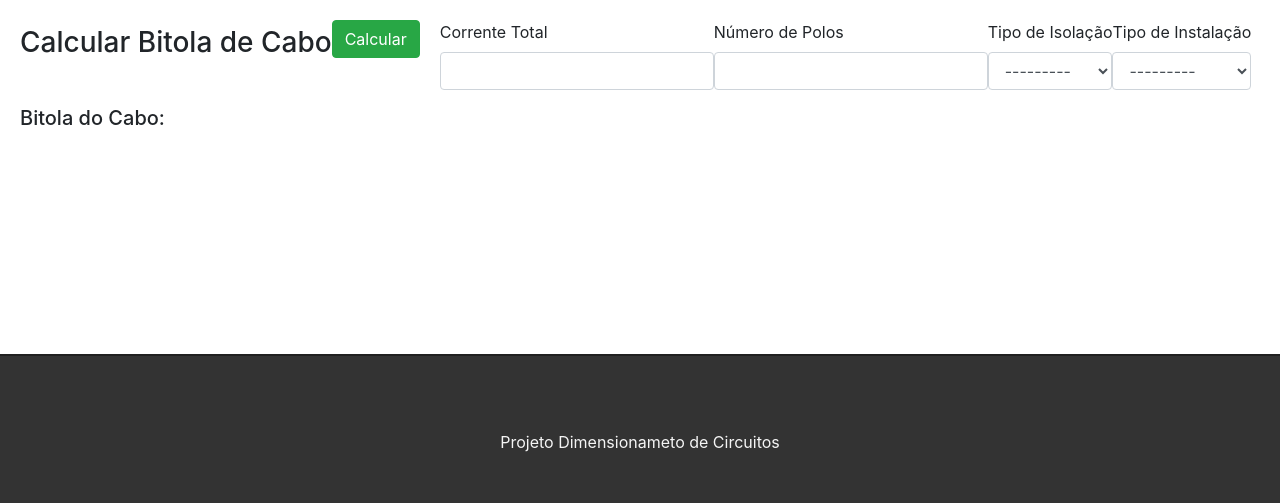
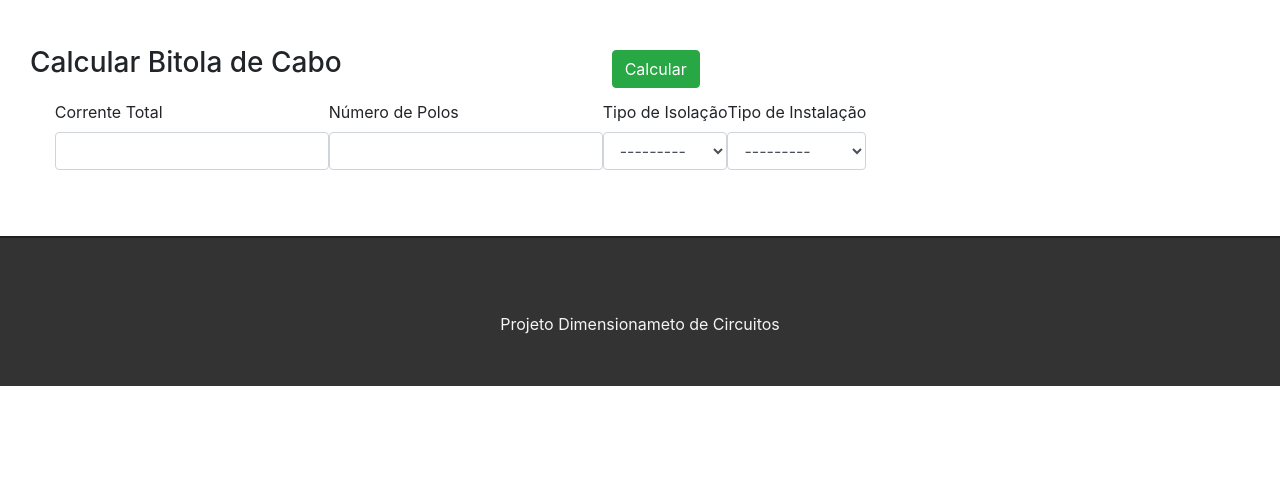
Before and after one commit to AlexsandroMO/-electrical_calculations, a Django app: page /newCalc/ in a window 1280 px wide. Shown: the part 57-560 px from the top of the page. Run offline with Django 3.2, Linux system fonts and the light colour scheme; tables that the repository leaves empty hold one stand-in row (values such as "Sample post"); some libraries are stand-ins or nearby versions.

Commit message:
Update styles.css

```diff
--- a/cable/static/css/styles.css
+++ b/cable/static/css/styles.css
@@ -366,10 +366,32 @@ table th{
 
 }
 
-#input-item{
-    position: absolute;
-    left: 200px;
+#alinha-div-row{
+    position: relative;
+    top: 20px;
+    left: 10px;
+    float: left;
 }
+
+#alinha-itens{
+    position: relative;
+    top: 60px;
+    left: -395px;
+}
+
+#bt-alinha{
+    position: relative;
+    top: -50px;
+    left: 665px;
+}
+
+#result{
+    position: relative;
+    top: 150px;
+    right: 1020px;
+}
+
+
 
 /*
 #id_instalation{
```
